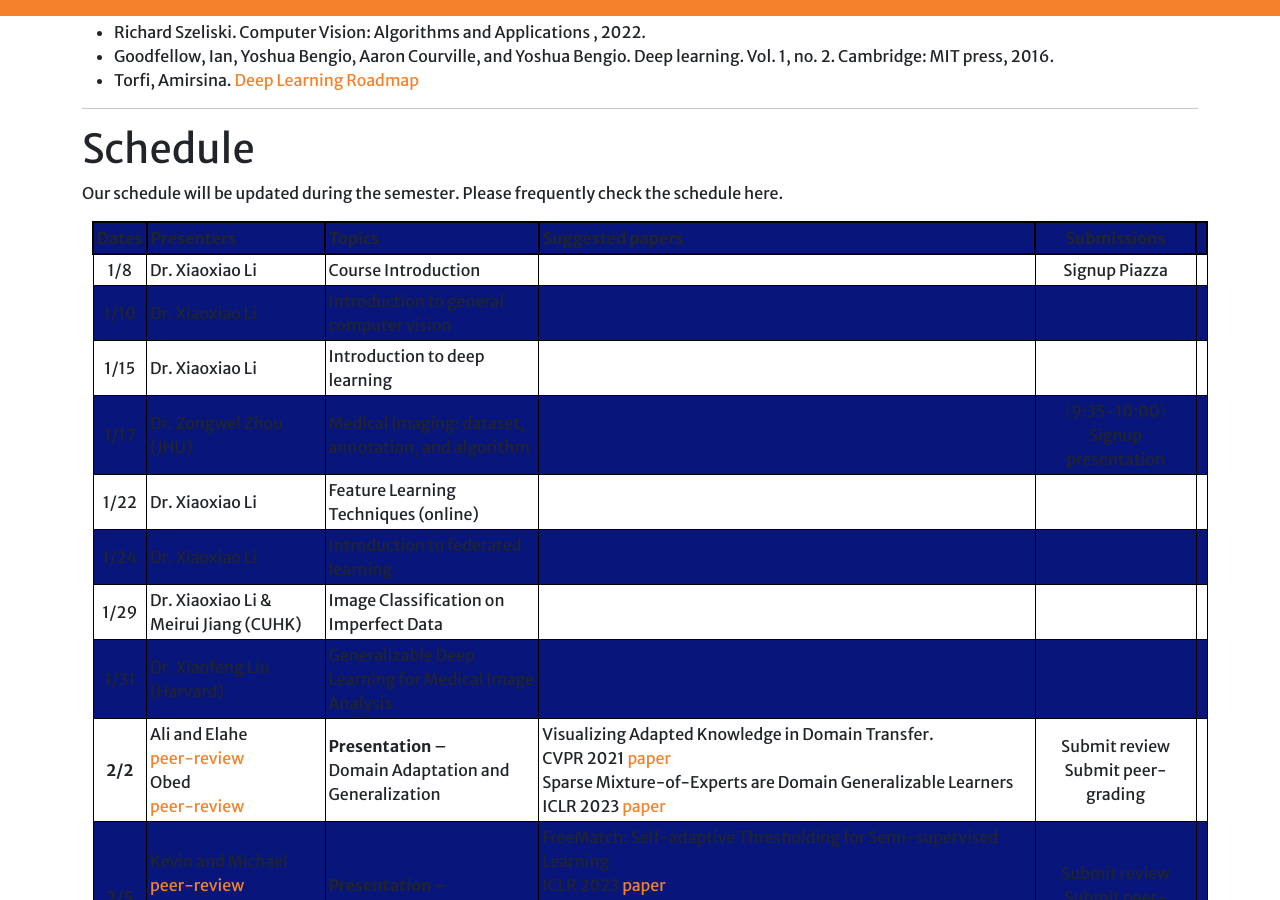
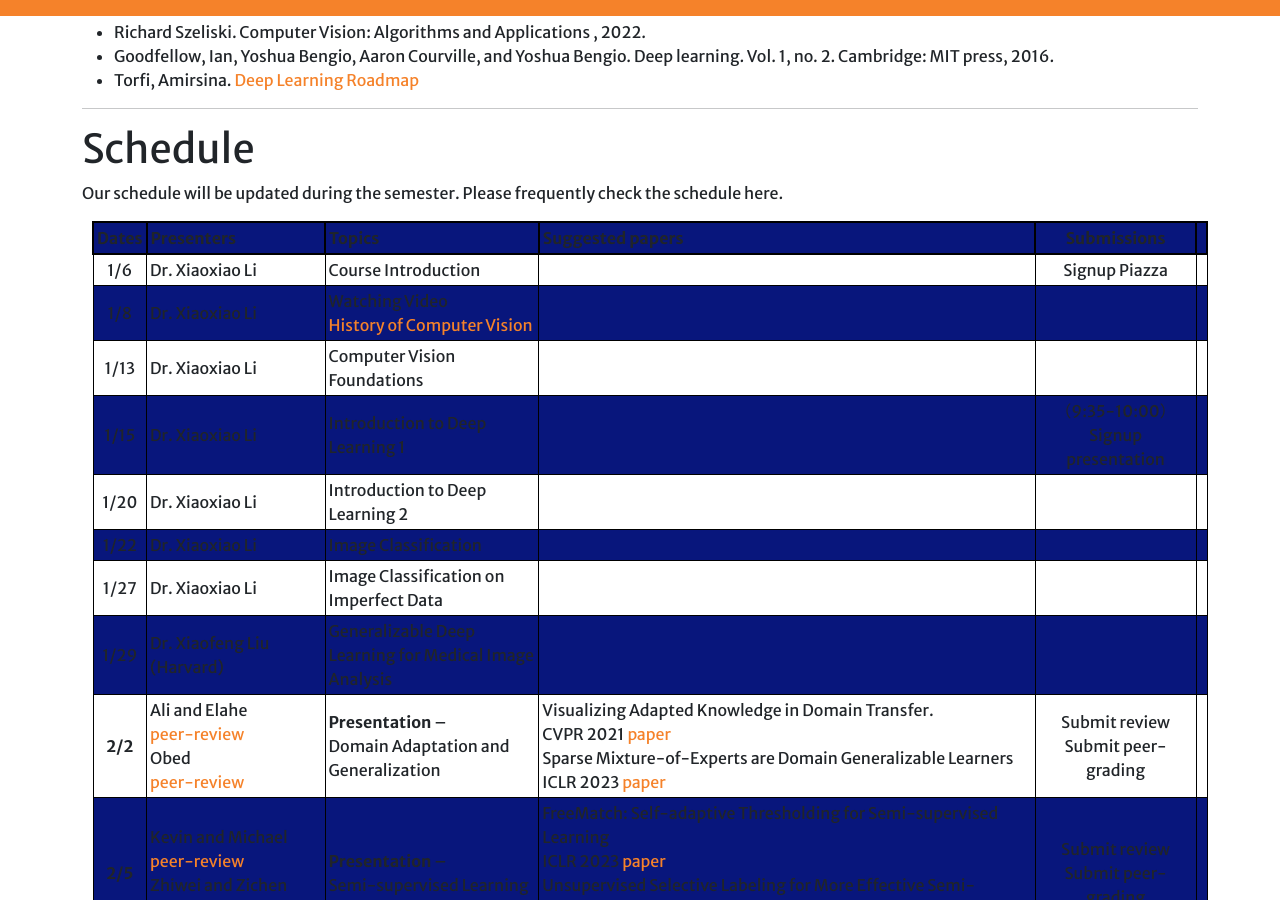
Before and after one commit to ubc-tea/EECE-570-2024w2, a Jekyll site: the page built from index.md, in a window 1280 px wide and 900 px high, scrolled down 2041 px. Built offline with Jekyll 4.4.1, drawn with Linux system fonts in a browser that asks for light colours; a script that is not in the unit is left out; our own code applies the rules of GitHub Pages for plain Markdown files.

Commit message:
Update index.md

```diff
--- a/index.md
+++ b/index.md
@@ -122,14 +122,14 @@ Our schedule will be updated during the semester. Please frequently check the sc
 
 | Dates | Presenters        | Topics                                                               | Suggested papers | Submissions                       |
 |:-------:|-------------------||---------------------------------||-------------------------------------||:-----------------------------------:|
-| 1/8  | Dr. Xiaoxiao Li | Course Introduction                                           |                  |            Signup Piazza                       |
-| 1/10  | Dr. Xiaoxiao Li | Introduction to general computer vision                                     |      <img width=250/>            |  <img width=100/>            |
-| 1/15  | Dr. Xiaoxiao Li | Introduction to deep learning                                       |                  |                                   |
-| 1/17  | Dr. Zongwei Zhou (JHU) | Medical Imaging: dataset, annotation, and algorithm         |                  |              （9:35-10:00）Signup presentation                     |
-| 1/22  | Dr. Xiaoxiao Li | Feature Learning Techniques  (online)                 |  |  |
-| 1/24  | Dr. Xiaoxiao Li | Introduction to federated learning                                                      |                  |                                   |
-| 1/29  | Dr. Xiaoxiao Li & Meirui Jiang (CUHK) | Image Classification on Imperfect Data                      |                  |                                   |
-| 1/31  | Dr. Xiaofeng Liu (Harvard) | Generalizable Deep Learning for Medical Image Analysis                    |                  |                                   |
+| 1/6  | Dr. Xiaoxiao Li | Course Introduction                                           |                  |            Signup Piazza                       |
+| 1/8  | Dr. Xiaoxiao Li | Watching Video <br> [History of Computer Vision](https://www.youtube.com/watch?v=hCewSTTOt_4) <br>                                     |      <img width=250/>            |  <img width=100/>            |
+| 1/13  | Dr. Xiaoxiao Li | Computer Vision Foundations                                       |                  |                                   |
+| 1/15  | Dr. Xiaoxiao Li | Introduction to Deep Learning 1        |                  |              （9:35-10:00）Signup presentation                     |
+| 1/20  | Dr. Xiaoxiao Li | Introduction to Deep Learning 2                |  |  |
+| 1/22  | Dr. Xiaoxiao Li | Image Classification                                                       |                  |                                   |
+| 1/27  | Dr. Xiaoxiao Li | Image Classification on Imperfect Data                      |                  |                                   |
+| 1/29  | Dr. Xiaofeng Liu (Harvard) | Generalizable Deep Learning for Medical Image Analysis                    |                  |                                   |
 | **2/2**   |     Ali and Elahe  <br> [peer-review](https://forms.gle/DL9TttL1WUK58ss76) <br>   Obed  <br> [peer-review](https://forms.gle/L2a98VCLVhRrxBQS7) | **Presentation** – <br> Domain Adaptation and Generalization | Visualizing Adapted Knowledge in Domain Transfer. <br> CVPR 2021 [paper](https://arxiv.org/abs/2104.10602) <br> Sparse Mixture-of-Experts are Domain Generalizable Learners <br> ICLR 2023 [paper](https://openreview.net/pdf?id=RecZ9nB9Q4)|  Submit review <br> Submit peer-grading           |
 | **2/5**   | Kevin and Michael  <br> [peer-review](https://forms.gle/6oFL3CsaRNve4ALX9) <br>   Zhiwei and Zichen  <br> [peer-review](https://forms.gle/mPsCYLHmiWuPmiZQA)  | **Presentation** – <br> Semi-supervised Learning    | FreeMatch: Self-adaptive Thresholding for Semi-supervised Learning <br> ICLR 2023 [paper](https://arxiv.org/abs/2205.07246) <br> Unsupervised Selective Labeling for More Effective Semi-Supervised Learning <br> ECCV 2022 [paper](https://arxiv.org/abs/2110.03006)|  Submit review <br> Submit peer-grading           |
 | 2/7   | Dr. Mengwei Ren (NYU) | TBA |                  |
```
